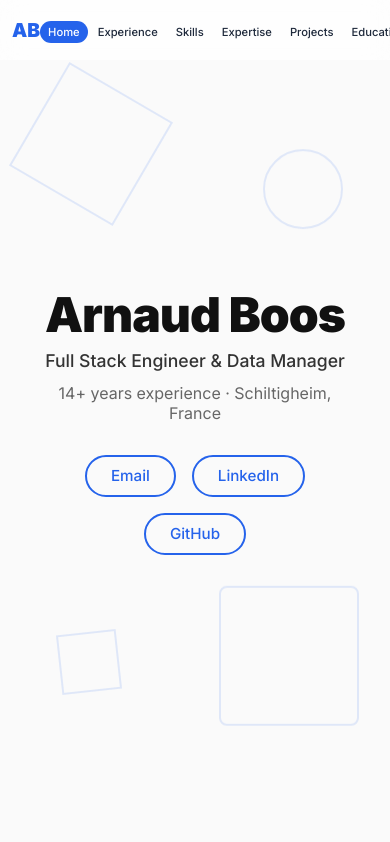
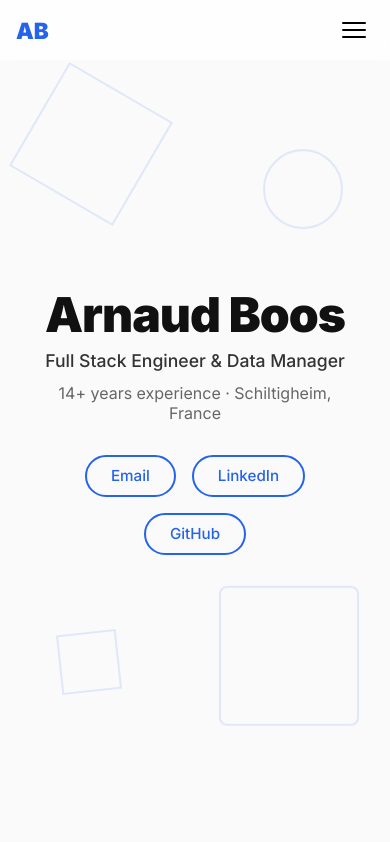
Before and after one commit to boosarnaud-lang/boosarnaud-lang.github.io, a React (Vite) app in the folder portfolio-react/: page / in a window 390 px wide. Shown: the top 842 px of the page. Built offline with nearby package versions, Linux system fonts and the light colour scheme.

Commit message:
feat: responsive hamburger menu for mobile nav

```diff
--- a/portfolio-react/src/components/Nav.css
+++ b/portfolio-react/src/components/Nav.css
@@ -44,143 +44,132 @@
   transition: background 0.3s ease, color 0.3s ease;
 }
 
-/* Theme: Hero — white glass, blue accent, dark text */
-.nav[data-section="hero"] {
-  background: rgba(255, 255, 255, 0.7);
-  color: #1e293b;
-}
-.nav[data-section="hero"] .nav-logo {
-  color: #2563eb;
-}
-.nav[data-section="hero"] .nav-link {
-  color: #1e293b;
-}
-.nav[data-section="hero"] .nav-link:hover {
-  background: rgba(37, 99, 235, 0.1);
-}
-.nav[data-section="hero"] .nav-link.active {
-  background: #2563eb;
-  color: #fff;
+/* Hamburger button — hidden on desktop */
+.nav-burger {
+  display: none;
+  background: none;
+  border: none;
+  cursor: pointer;
+  padding: 8px;
+  flex-direction: column;
+  gap: 5px;
+  z-index: 10001;
 }
 
-/* Theme: Experience — warm beige glass, terracotta accent */
-.nav[data-section="experience"] {
-  background: rgba(255, 247, 237, 0.75);
-  color: #451a03;
-}
-.nav[data-section="experience"] .nav-logo {
-  color: #b45309;
-}
-.nav[data-section="experience"] .nav-link {
-  color: #451a03;
-}
-.nav[data-section="experience"] .nav-link:hover {
-  background: rgba(180, 83, 9, 0.1);
-}
-.nav[data-section="experience"] .nav-link.active {
-  background: #b45309;
-  color: #fff;
+.nav-burger__line {
+  display: block;
+  width: 24px;
+  height: 2px;
+  border-radius: 2px;
+  background: currentColor;
+  transition: transform 0.3s ease, opacity 0.3s ease;
 }
 
-/* Theme: Skills — navy glass, cyan accent, light text */
-.nav[data-section="skills"] {
-  background: rgba(15, 23, 42, 0.8);
-  color: #e2e8f0;
-}
-.nav[data-section="skills"] .nav-logo {
-  color: #22d3ee;
-}
-.nav[data-section="skills"] .nav-link {
-  color: #e2e8f0;
-}
-.nav[data-section="skills"] .nav-link:hover {
-  background: rgba(34, 211, 238, 0.15);
-}
-.nav[data-section="skills"] .nav-link.active {
-  background: #22d3ee;
-  color: #0f172a;
+/* Burger animation when open */
+.nav--open .nav-burger__line:nth-child(1) {
+  transform: translateY(7px) rotate(45deg);
 }
 
-/* Theme: Domain — very dark glass, amber accent */
-.nav[data-section="domain"] {
-  background: rgba(10, 14, 20, 0.85);
-  color: #e2e8f0;
-}
-.nav[data-section="domain"] .nav-logo {
-  color: #f59e0b;
-}
-.nav[data-section="domain"] .nav-link {
-  color: #e2e8f0;
-}
-.nav[data-section="domain"] .nav-link:hover {
-  background: rgba(245, 158, 11, 0.15);
-}
-.nav[data-section="domain"] .nav-link.active {
-  background: #f59e0b;
-  color: #0a0e14;
+.nav--open .nav-burger__line:nth-child(2) {
+  opacity: 0;
 }
 
-/* Theme: Projects — pink glass, purple accent */
-.nav[data-section="projects"] {
-  background: rgba(253, 242, 248, 0.75);
-  color: #1e1b4b;
-}
-.nav[data-section="projects"] .nav-logo {
-  color: #a855f7;
-}
-.nav[data-section="projects"] .nav-link {
-  color: #1e1b4b;
-}
-.nav[data-section="projects"] .nav-link:hover {
-  background: rgba(168, 85, 247, 0.1);
-}
-.nav[data-section="projects"] .nav-link.active {
-  background: #a855f7;
-  color: #fff;
+.nav--open .nav-burger__line:nth-child(3) {
+  transform: translateY(-7px) rotate(-45deg);
 }
 
-/* Theme: Education — mint glass, green accent */
-.nav[data-section="education"] {
-  background: rgba(240, 253, 244, 0.75);
-  color: #14532d;
-}
-.nav[data-section="education"] .nav-logo {
-  color: #16a34a;
-}
-.nav[data-section="education"] .nav-link {
-  color: #14532d;
-}
-.nav[data-section="education"] .nav-link:hover {
-  background: rgba(22, 163, 74, 0.1);
-}
-.nav[data-section="education"] .nav-link.active {
-  background: #16a34a;
-  color: #fff;
-}
+/* ===== THEME VARIANTS ===== */
 
-/* Responsive */
+/* Hero — white glass, blue accent */
+.nav[data-section="hero"] { background: rgba(255, 255, 255, 0.7); color: #1e293b; }
+.nav[data-section="hero"] .nav-logo { color: #2563eb; }
+.nav[data-section="hero"] .nav-link { color: #1e293b; }
+.nav[data-section="hero"] .nav-link:hover { background: rgba(37, 99, 235, 0.1); }
+.nav[data-section="hero"] .nav-link.active { background: #2563eb; color: #fff; }
+
+/* Experience — warm beige glass, terracotta */
+.nav[data-section="experience"] { background: rgba(255, 247, 237, 0.75); color: #451a03; }
+.nav[data-section="experience"] .nav-logo { color: #b45309; }
+.nav[data-section="experience"] .nav-link { color: #451a03; }
+.nav[data-section="experience"] .nav-link:hover { background: rgba(180, 83, 9, 0.1); }
+.nav[data-section="experience"] .nav-link.active { background: #b45309; color: #fff; }
+
+/* Skills — navy glass, cyan */
+.nav[data-section="skills"] { background: rgba(15, 23, 42, 0.8); color: #e2e8f0; }
+.nav[data-section="skills"] .nav-logo { color: #22d3ee; }
+.nav[data-section="skills"] .nav-link { color: #e2e8f0; }
+.nav[data-section="skills"] .nav-link:hover { background: rgba(34, 211, 238, 0.15); }
+.nav[data-section="skills"] .nav-link.active { background: #22d3ee; color: #0f172a; }
+
+/* Domain — dark glass, amber */
+.nav[data-section="domain"] { background: rgba(10, 14, 20, 0.85); color: #e2e8f0; }
+.nav[data-section="domain"] .nav-logo { color: #f59e0b; }
+.nav[data-section="domain"] .nav-link { color: #e2e8f0; }
+.nav[data-section="domain"] .nav-link:hover { background: rgba(245, 158, 11, 0.15); }
+.nav[data-section="domain"] .nav-link.active { background: #f59e0b; color: #0a0e14; }
+
+/* Projects — pink glass, purple */
+.nav[data-section="projects"] { background: rgba(253, 242, 248, 0.75); color: #1e1b4b; }
+.nav[data-section="projects"] .nav-logo { color: #a855f7; }
+.nav[data-section="projects"] .nav-link { color: #1e1b4b; }
+.nav[data-section="projects"] .nav-link:hover { background: rgba(168, 85, 247, 0.1); }
+.nav[data-section="projects"] .nav-link.active { background: #a855f7; color: #fff; }
+
+/* Education — mint glass, green */
+.nav[data-section="education"] { background: rgba(240, 253, 244, 0.75); color: #14532d; }
+.nav[data-section="education"] .nav-logo { color: #16a34a; }
+.nav[data-section="education"] .nav-link { color: #14532d; }
+.nav[data-section="education"] .nav-link:hover { background: rgba(22, 163, 74, 0.1); }
+.nav[data-section="education"] .nav-link.active { background: #16a34a; color: #fff; }
+
+/* ===== RESPONSIVE — MOBILE ===== */
+
 @media (max-width: 768px) {
-  .nav-link {
-    font-size: 0.75rem;
-    padding: 5px 10px;
+  .nav-burger {
+    display: flex;
   }
 
   .nav-links {
-    gap: 2px;
+    position: fixed;
+    top: 0;
+    right: -100%;
+    width: 70%;
+    max-width: 300px;
+    height: 100vh;
+    flex-direction: column;
+    gap: 0;
+    padding: 80px 24px 24px;
+    transition: right 0.3s ease, background 0.3s ease;
+    box-shadow: -4px 0 20px rgba(0, 0, 0, 0.1);
   }
 
-  .nav-logo {
-    font-size: 1.2rem;
+  /* Inherit section theme background for mobile menu */
+  .nav[data-section="hero"] .nav-links { background: rgba(255, 255, 255, 0.97); }
+  .nav[data-section="experience"] .nav-links { background: rgba(255, 247, 237, 0.97); }
+  .nav[data-section="skills"] .nav-links { background: rgba(15, 23, 42, 0.97); }
+  .nav[data-section="domain"] .nav-links { background: rgba(10, 14, 20, 0.97); }
+  .nav[data-section="projects"] .nav-links { background: rgba(253, 242, 248, 0.97); }
+  .nav[data-section="education"] .nav-links { background: rgba(240, 253, 244, 0.97); }
+
+  .nav-links--open {
+    right: 0;
+  }
+
+  .nav-link {
+    font-size: 1rem;
+    padding: 14px 16px;
+    border-radius: 10px;
+    width: 100%;
+    display: block;
   }
 }
 
 @media (max-width: 480px) {
   .nav-inner {
-    padding: 0 12px;
+    padding: 0 16px;
   }
 
-  .nav-link {
-    font-size: 0.7rem;
-    padding: 4px 8px;
+  .nav-links {
+    width: 80%;
   }
 }
--- a/portfolio-react/src/components/Nav.jsx
+++ b/portfolio-react/src/components/Nav.jsx
@@ -13,6 +13,7 @@ const navLinks = [
 
 function Nav() {
   const [activeSection, setActiveSection] = useState('hero')
+  const [menuOpen, setMenuOpen] = useState(false)
 
   useEffect(() => {
     const observers = []
@@ -43,15 +44,28 @@ function Nav() {
     if (el) {
       el.scrollIntoView({ behavior: 'smooth' })
     }
+    setMenuOpen(false)
   }
 
   return (
-    <nav className="nav" data-section={activeSection}>
+    <nav className={`nav ${menuOpen ? 'nav--open' : ''}`} data-section={activeSection}>
       <div className="nav-inner">
         <a href="#hero" className="nav-logo" onClick={(e) => handleClick(e, 'hero')}>
           AB
         </a>
-        <ul className="nav-links">
+
+        <button
+          className="nav-burger"
+          onClick={() => setMenuOpen(!menuOpen)}
+          aria-label="Toggle menu"
+          aria-expanded={menuOpen}
+        >
+          <span className="nav-burger__line"></span>
+          <span className="nav-burger__line"></span>
+          <span className="nav-burger__line"></span>
+        </button>
+
+        <ul className={`nav-links ${menuOpen ? 'nav-links--open' : ''}`}>
           {navLinks.map(({ id, label }) => (
             <li key={id}>
               <a
```
Also changed, not shown: 4 other files (tests, documents, lock files or other folders).
